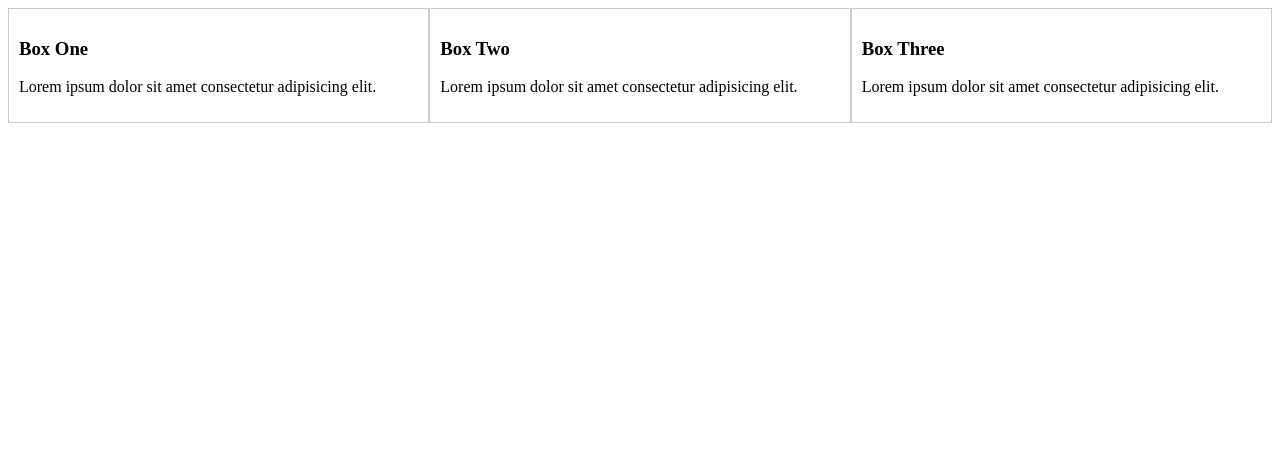
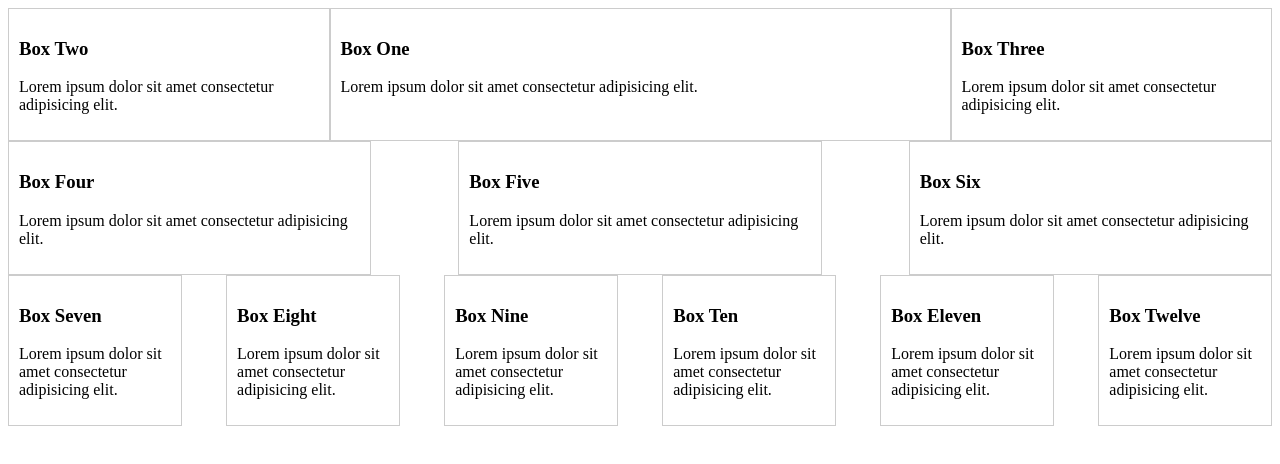
Before and after one commit to Hollyw00d/flexbox-css-in-20-min-traversy-media, a plain HTML site: page index.html in a window 1280 px wide. Drawn offline with Linux system fonts and the light colour scheme.

Commit message:
added more flexbox CSS code

```diff
--- a/index.html
+++ b/index.html
@@ -7,27 +7,62 @@
     <title>Flexbox Test</title>
 
     <style>
-        .container-1 {
-            display: flex;
+        @media(min-width: 468px) {
+            .container-1 {
+                display: flex;
+                /* align-items: flex-start;
+                align-items: flex-end; */
+                /* align-items: center; */
+                /* align-items: stretch; */
+                /* flex-direction: column; */
+            }
+
+            .container-2 {
+                display: flex;
+                /* justify-content: flex-start; */
+                /* justify-content: flex-end; */
+                /* justify-content: center; */
+                /* justify-content: space-around; */
+                justify-content: space-between;
+            }
         }
 
-        .container-1 div {
+        .container-3 {
+            display: flex;
+            flex-wrap: wrap;
+            justify-content: space-between;
+        }
+
+        .container-1 div,
+        .container-2 div,
+        .container-3 div {
             border: 1px #ccc solid;
             padding: 10px;
         }
 
         .box-1 {
-            flex: 1;
+            flex: 2;
+            order: 2;
         }
 
         .box-2 {
             flex: 1;
+            order: 1;
 
         }
 
         .box-3 {
             flex: 1;
+            order: 3;
+        }
 
+        .container-2-box {
+            /* width: 27%; */
+            flex-basis: 27%;
+        }
+
+        .container-3-box {
+            flex-basis: 12%;
         }
     </style>
 
@@ -48,5 +83,49 @@
             <p>Lorem ipsum dolor sit amet consectetur adipisicing elit.</p>
         </div>
     </div>
+
+    <div class="container-2">
+        <div class="container-2-box">
+            <h3>Box Four</h3>
+            <p>Lorem ipsum dolor sit amet consectetur adipisicing elit.</p>
+        </div>
+        <div class="container-2-box">
+            <h3>Box Five</h3>
+            <p>Lorem ipsum dolor sit amet consectetur adipisicing elit.</p>
+        </div>
+        <div class="container-2-box">
+            <h3>Box Six</h3>
+            <p>Lorem ipsum dolor sit amet consectetur adipisicing elit.</p>
+        </div>
+    </div>
+
+    <div class="container-3">
+        <div class="container-3-box">
+            <h3>Box Seven</h3>
+            <p>Lorem ipsum dolor sit amet consectetur adipisicing elit.</p>
+        </div>
+        <div class="container-3-box">
+            <h3>Box Eight</h3>
+            <p>Lorem ipsum dolor sit amet consectetur adipisicing elit.</p>
+        </div>
+        <div class="container-3-box">
+            <h3>Box Nine</h3>
+            <p>Lorem ipsum dolor sit amet consectetur adipisicing elit.</p>
+        </div>
+        <div class="container-3-box">
+            <h3>Box Ten</h3>
+            <p>Lorem ipsum dolor sit amet consectetur adipisicing elit.</p>
+        </div>
+        <div class="container-3-box">
+            <h3>Box Eleven</h3>
+            <p>Lorem ipsum dolor sit amet consectetur adipisicing elit.</p>
+        </div>
+        <div class="container-3-box">
+            <h3>Box Twelve</h3>
+            <p>Lorem ipsum dolor sit amet consectetur adipisicing elit.</p>
+        </div>
+
+    </div>
+
 </body>
 </html>
```
